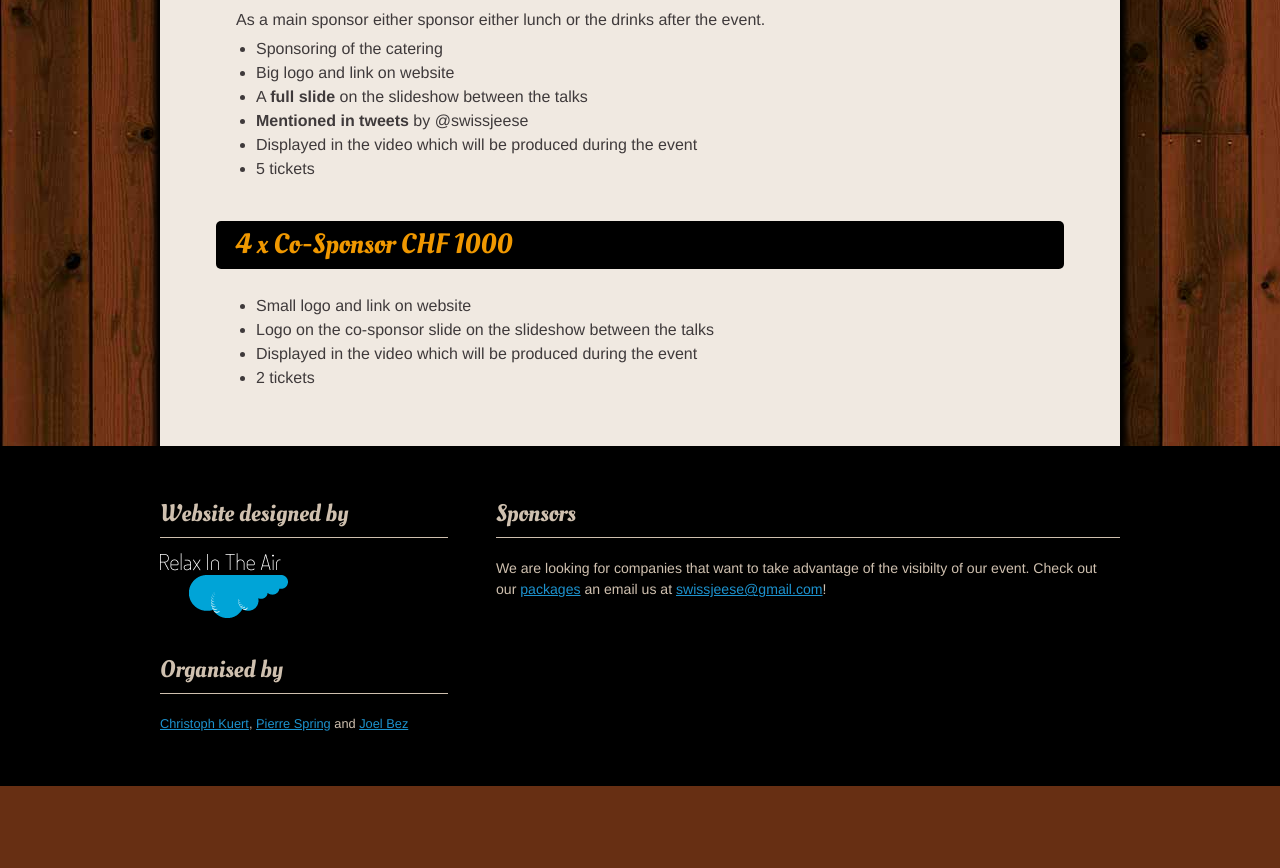
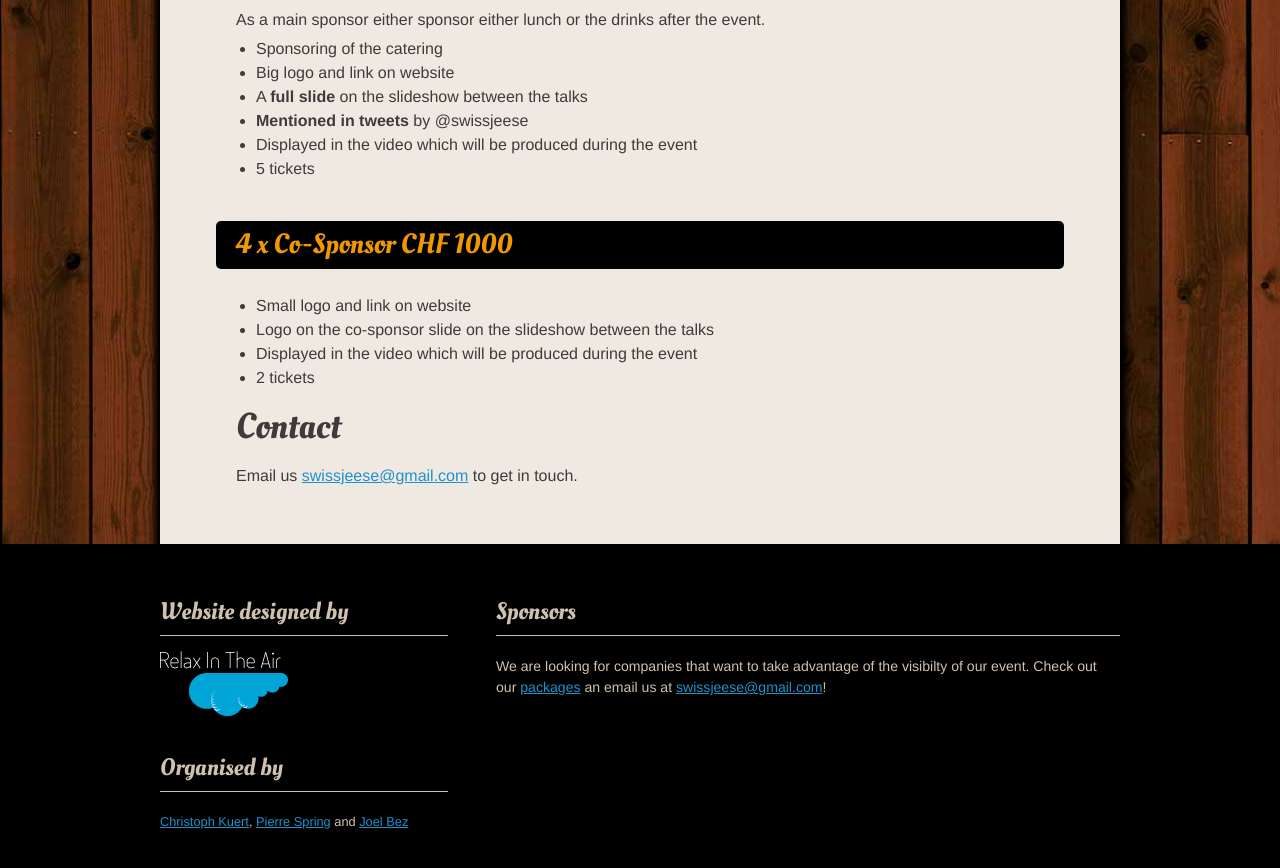
Before and after one commit to swissjeese/swissjeese.github.io, a plain HTML site: page sponsoring.html in a window 1280 px wide. Shown: the part 1150-2018 px from the top of the page. Before the commit the page ends 1936 px from the top, so only its background shows below. Drawn offline with nearby package versions, Linux system fonts and the light colour scheme.

Commit message:
Added a contact section on the sponsoring page

```diff
--- a/sponsoring.html
+++ b/sponsoring.html
@@ -70,6 +70,10 @@
                     <li>2 tickets</li>
                 </ul>
             </div>
+
+            <h1>Contact</h1>
+
+                <p>Email us <a href="mailto:swissjeese@gmail.com">swissjeese@gmail.com</a> to get in touch.</p>
         </div>
         <div style="clear: both;"></div>
     </div>
```
